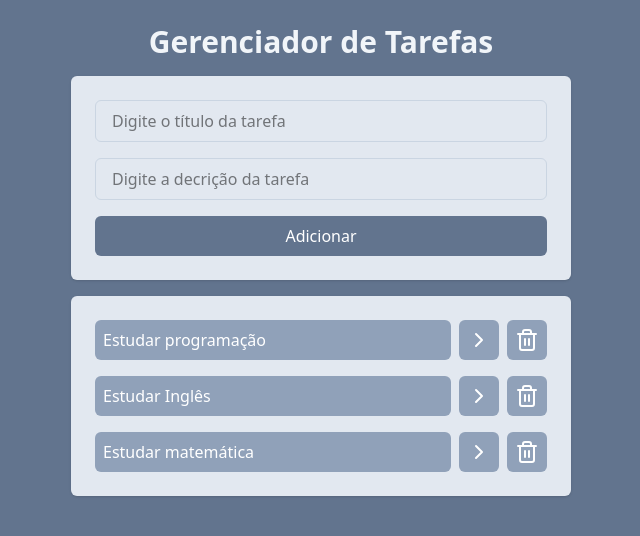
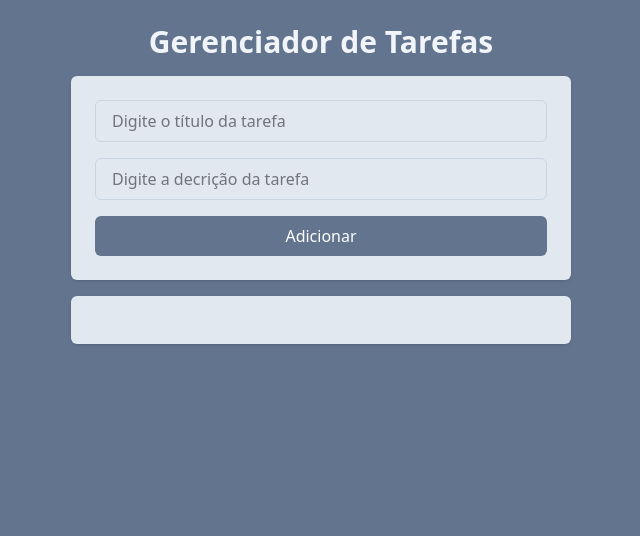
Before and after one commit to Paulo-Borges/estudReact, a React (Vite) app: page / in a window 1280 px wide. Shown: the top 536 px of the page, without its empty margins (319-959 px from the left). Built offline with nearby package versions, Linux system fonts and the light colour scheme.

Commit message:
feat: Starting localStorage

```diff
--- a/src/App.jsx
+++ b/src/App.jsx
@@ -1,31 +1,34 @@
-import { useState } from "react";
+import { useEffect, useState } from "react";
 import "./App.css";
 import AddTasks from "./components/addTasks";
 import Tasks from "./components/Tasks";
 import { v4 } from "uuid";
 
 function App() {
-  const [tasks, setTasks] = useState([
-    {
-      id: 1,
-      title: "Estudar programação",
-      description:
-        "Estudar programação pra me tornar Desenvolvedor full stack.",
-      isCompleted: false,
-    },
-    {
-      id: 2,
-      title: "Estudar Inglês",
-      description: "Estudar inglês pra me tornar Desenvolvedor fluente.",
-      isCompleted: false,
-    },
-    {
-      id: 3,
-      title: "Estudar matemática",
-      description: "Estudar matemática pra me tornar Desenvolvedor full stack.",
-      isCompleted: false,
-    },
-  ]);
+  const [tasks, setTasks] = useState(
+    JSON.parse(localStorage.getItem("tasks")) || []
+  );
+
+  useEffect(() => {
+    localStorage.setItem("tasks", JSON.stringify(tasks));
+  }, [tasks]);
+
+  useEffect(() => {
+    async function fetchTasks() {
+      // chamar api
+      const response = await fetch(
+        "https://jsonplaceholder.typicode.com/todos?_limit=10",
+        {
+          method: "GET",
+        }
+      );
+      // pegar os dados da api
+      const data = await response.json();
+      // armazenar/persistir esses dados no state
+      setTasks(data);
+    }
+    // fetchTasks();
+  }, []);
 
   function onTaskClick(taskId) {
     const newTasks = tasks.map((task) => {
```
